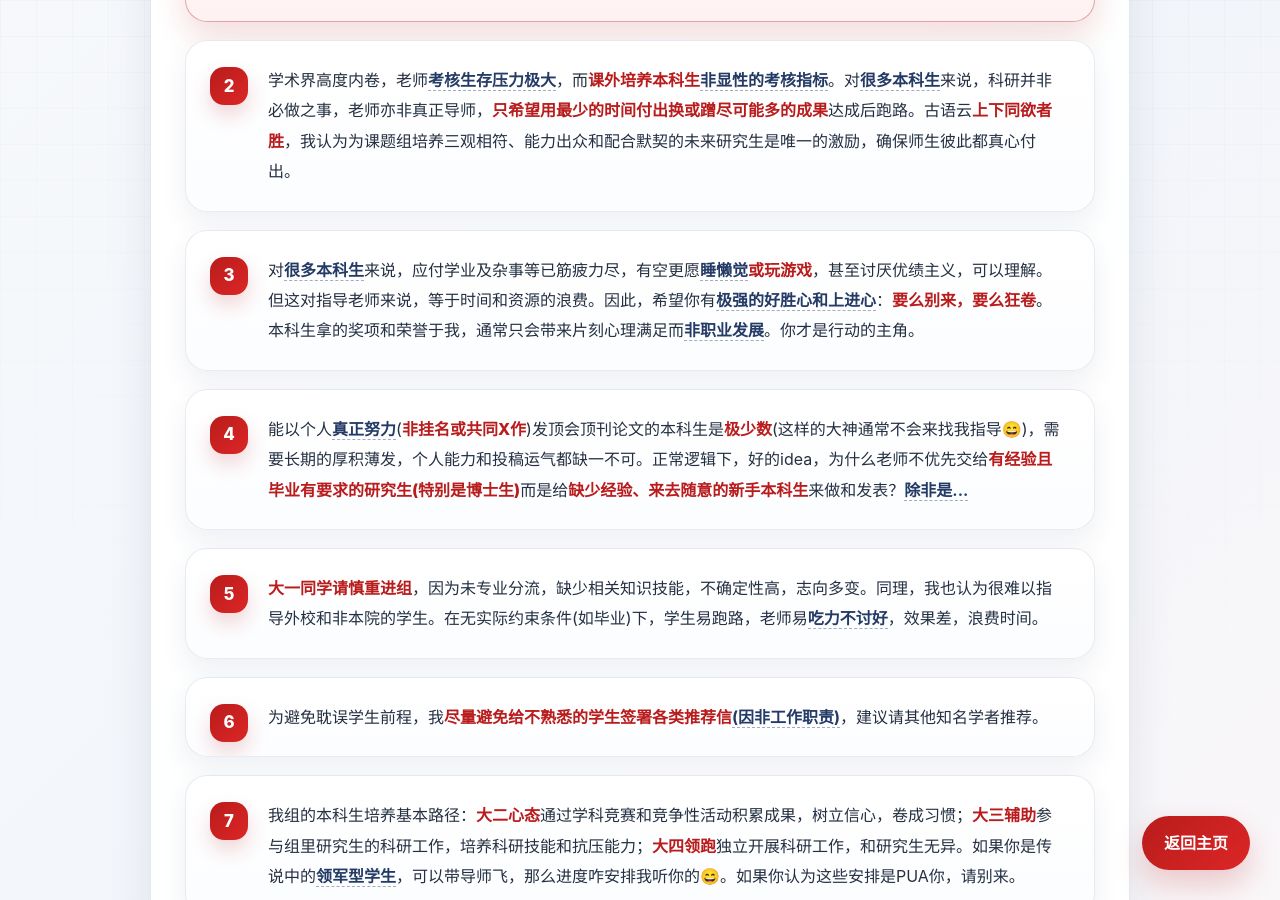
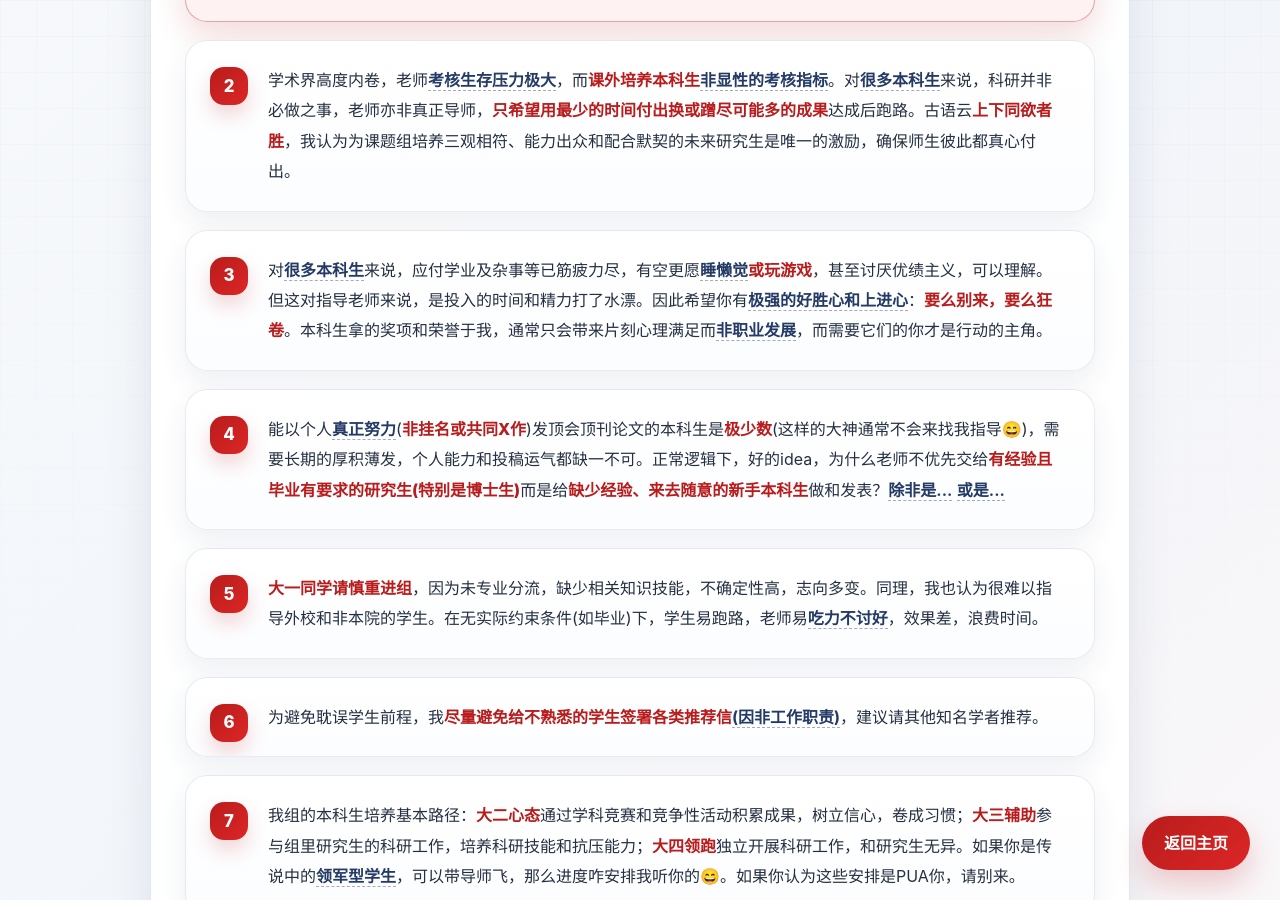
Before and after one commit to fangvv/Homepage, a Jekyll site: the page faq.html, which Jekyll copies as it is, in a window 1280 px wide and 900 px high, scrolled down 597 px. Built offline with Jekyll 4.4.1, drawn with Linux system fonts in a browser that asks for light colours; comment, search, counter and statistics services are not loaded.

Commit message:
Update faq.html

```diff
--- a/faq.html
+++ b/faq.html
@@ -63,19 +63,21 @@
                         rel="noopener noreferrer">很多本科生</a>来说，应付学业及杂事等已筋疲力尽，有空更愿<strong><a
                         href="http://edu.people.com.cn/n1/2019/1121/c1006-31467102.html"
                         target="_blank"
-                        rel="noopener noreferrer">睡懒觉</a>或玩游戏</strong>，甚至讨厌优绩主义，可以理解。但这对指导老师来说，等于时间和资源的浪费。因此，希望你有<a
+                        rel="noopener noreferrer">睡懒觉</a>或玩游戏</strong>，甚至讨厌优绩主义，可以理解。但这对指导老师来说，是投入的时间和精力打了水漂。因此希望你有<a
                         href="https://p9.itc.cn/q_70/images03/20211231/97b9e0e41e424e699d87b0a6c46add0e.jpeg"
                         target="_blank"
                         rel="noopener noreferrer">极强的好胜心和上进心</a>：<strong>要么别来，要么狂卷</strong>。本科生拿的奖项和荣誉于我，通常只会带来片刻心理满足而<a
                         href="https://www.zhihu.com/question/2067235011804320517/answer/2067634560196727558"
-                        target="_blank" rel="noopener noreferrer">非职业发展</a>。你才是行动的主角。
+                        target="_blank" rel="noopener noreferrer">非职业发展</a>，而需要它们的你才是行动的主角。
                 </li>
                 <li>能以个人<a
                         href="https://www.chinanews.com.cn/edu/2010/11-16/2659362.shtml"
                         target="_blank"
-                        rel="noopener noreferrer">真正努力</a>(<strong>非挂名或共同X作</strong>)发顶会顶刊论文的本科生是<strong>极少数</strong>(这样的大神通常不会来找我指导😄)，需要长期的厚积薄发，个人能力和投稿运气都缺一不可。正常逻辑下，好的idea，为什么老师不优先交给<strong>有经验且毕业有要求的研究生(特别是博士生)</strong>而是给<strong>缺少经验、来去随意的新手本科生</strong>来做和发表？<a
+                        rel="noopener noreferrer">真正努力</a>(<strong>非挂名或共同X作</strong>)发顶会顶刊论文的本科生是<strong>极少数</strong>(这样的大神通常不会来找我指导😄)，需要长期的厚积薄发，个人能力和投稿运气都缺一不可。正常逻辑下，好的idea，为什么老师不优先交给<strong>有经验且毕业有要求的研究生(特别是博士生)</strong>而是给<strong>缺少经验、来去随意的新手本科生</strong>做和发表？<a
                         href="https://www.zhihu.com/question/2014876930340569682/answer/2015195763613914710"
-                        target="_blank" rel="noopener noreferrer">除非是...</a>
+                        target="_blank" rel="noopener noreferrer">除非是...</a> <a
+                        href="https://www.bjnews.com.cn/detail/1731998003168742.html"
+                        target="_blank" rel="noopener noreferrer">或是...</a>
                 </li>
                 <li><strong>大一同学请慎重进组</strong>，因为未专业分流，缺少相关知识技能，不确定性高，志向多变。同理，我也认为很难以指导外校和非本院的学生。在无实际约束条件(如毕业)下，学生易跑路，老师易<a
                         href="https://www.zhihu.com/question/519787074/answer/3389339862" target="_blank"
```
